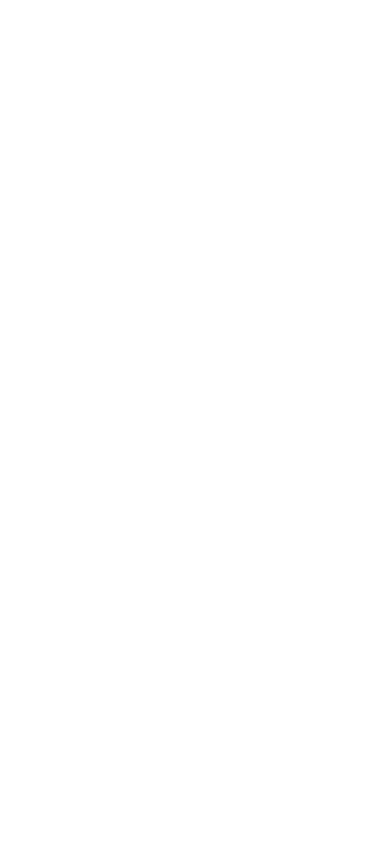
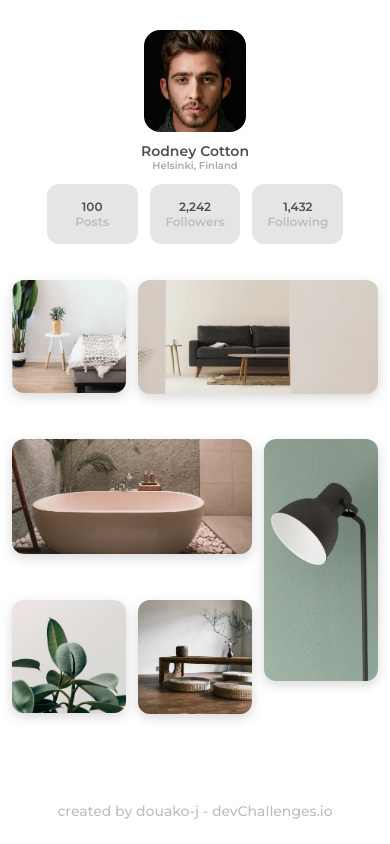
Before and after one commit to douako-j/my-gallery-dev-challenge, a website: page index.html in a window 390 px wide. Drawn offline with nearby package versions, Linux system fonts and the light colour scheme; files that its build step writes are made by us from their sources.

Commit message:
commit final mobile and large screen ok

```diff
--- a/index.html
+++ b/index.html
@@ -8,5 +8,53 @@
     <link rel="stylesheet" href="./css/styles.css" />
     <title>My Gallery</title>
   </head>
-  <body></body>
+  <body>
+    <div class="main__container">
+      <!--=============== Header ===============-->
+      <header class="header">
+        <div class="profile">
+          <img src="./images/profilePhoto.png" alt="" />
+          <h1>Rodney Cotton</h1>
+          <p>Helsinki, Finland</p>
+        </div>
+
+        <div class="stats">
+          <ul class="stats__list">
+            <li class="stat">
+              <h3>100</h3>
+              <p>Posts</p>
+            </li>
+
+            <li class="stat">
+              <h3>2,242</h3>
+              <p>Followers</p>
+            </li>
+
+            <li class="stat">
+              <h3>1,432</h3>
+              <p>Following</p>
+            </li>
+          </ul>
+        </div>
+      </header>
+
+      <!--=============== Main ===============-->
+      <main class="main">
+        <img src="./images/photo1.png" alt="#" class="img-1" />
+        <img src="./images/photo2.png" alt="#" class="img-2" />
+        <img src="./images/photo3.png" alt="#" class="img-3" />
+        <img src="./images/photo_4.png" alt="#" class="img-4" />
+        <img src="./images/photo5.png" alt="#" class="img-5" />
+        <img src="./images/photo6.png" alt="#" class="img-6" />
+      </main>
+
+      <!--=============== Footer ===============-->
+      <footer class="footer" id="footer">
+        <p>
+          created by douako-j -
+          <a href="https://devchallenges.io/">devChallenges.io</a>
+        </p>
+      </footer>
+    </div>
+  </body>
 </html>
--- a/scss/_bases.scss
+++ b/scss/_bases.scss
@@ -13,6 +13,7 @@ body {
   min-height: 100vh;
   font-size: 1.6rem;
   font-style: normal;
+  color: var(--text-color);
   font-family: var(--montserrat-font);
 }
 
--- a/scss/styles.scss
+++ b/scss/styles.scss
@@ -5,18 +5,128 @@
 
 /*=============== Main Container ===============*/
 .main__container {
+  width: 100%;
+  min-height: 100vh;
+  display: grid;
+  grid-template-rows: max-content 1fr max-content;
+  padding: 3rem 1.2rem 2.4rem 1.2rem;
+
+  @include xl {
+    padding: 6rem 24.2rem 2.4rem 23.8rem;
+  }
 }
 
 /*=============== Header ===============*/
 .header {
+  margin-bottom: 3.6rem;
+  display: flex;
+  flex-direction: column;
+  align-items: center;
+  justify-content: center;
+  gap: 1.2rem;
+
+  .profile {
+    display: flex;
+    flex-direction: column;
+    align-items: center;
+    justify-content: center;
+
+    img {
+      width: 10.176rem;
+      height: 10.176rem;
+      border-radius: 1.6rem;
+      margin-bottom: 1.1rem;
+    }
+
+    h1 {
+      font-size: 1.4rem;
+      line-height: 1.7rem;
+      font-weight: 600;
+    }
+
+    p {
+      font-size: 1rem;
+      line-height: 1.2rem;
+      font-weight: 600;
+      color: #a9a9a9;
+    }
+  }
+
+  .stats {
+    width: 100%;
+    .stats__list {
+      display: flex;
+      justify-content: center;
+      column-gap: 1.2rem;
+
+      .stat {
+        width: 9.088rem;
+        text-align: center;
+        padding: 1.5rem;
+        border-radius: 1.2rem;
+        background-color: var(--light-gray-color);
+
+        h3 {
+          font-size: 1.2rem;
+          line-height: 1.5rem;
+          font-weight: 600;
+        }
+
+        p {
+          color: var(--gray-color);
+          font-size: 1.2rem;
+          line-height: 1.5rem;
+          font-weight: 600;
+        }
+      }
+    }
+  }
 }
 
 /*=============== Main ===============*/
 .main {
+  display: grid;
+  grid-template-columns: repeat(3, 1fr);
+  gap: 1.2rem;
+  grid-template-areas:
+    "img-1 img-2 img-2"
+    "img-3 img-3 img-4"
+    "img-5 img-6 img-4";
+
+  img {
+    width: 100%;
+    border-radius: 12px;
+    filter: drop-shadow(0px 4px 6px rgba(0, 0, 0, 0.15));
+  }
+
+  .img-1 {
+    grid-area: img-1;
+  }
+
+  .img-2 {
+    grid-area: img-2;
+  }
+
+  .img-3 {
+    grid-area: img-3;
+  }
+
+  .img-4 {
+    grid-area: img-4;
+  }
+
+  .img-5 {
+    grid-area: img-5;
+  }
+
+  .img-6 {
+    grid-area: img-6;
+  }
 }
 
 /*=============== Footer ===============*/
 footer {
+  margin-top: 5.5rem;
   text-align: center;
   color: #bdbdbd;
   font-size: 1.4rem;
```
Also changed, not shown: css/styles.css (added), 1 other file.
